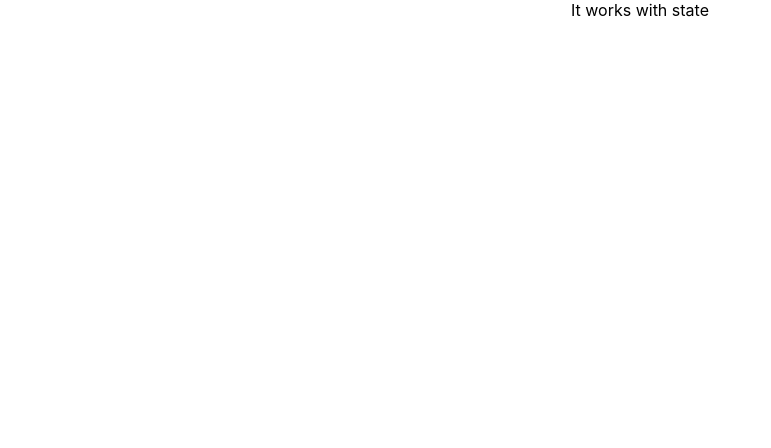
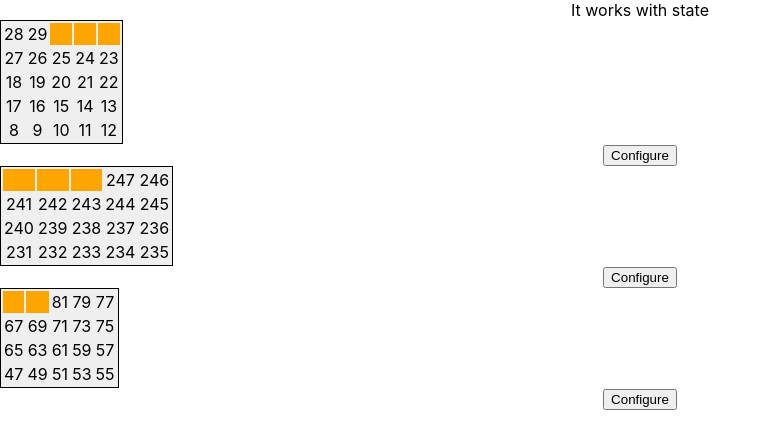
Before and after one commit to toddlemoine/take-home-cs, a React (Create React App) app in the folder 1_tables/: page / in a window 1280 px wide. Shown: the top 448 px of the page, without its empty margins (0-771 px from the left). Built offline with nearby package versions, Linux system fonts and the light colour scheme.

Commit message:
Add RTL support, table components

```diff
--- a/1_tables/src/App.js
+++ b/1_tables/src/App.js
@@ -1,11 +1,15 @@
 import React from 'react';
 import { connect } from 'react-redux';
 import './App.css';
+import { ConfigurableSequenceTable } from './components/ConfigurableSequenceTable';
 
-export function App({ text }) {
+export function App({ text, sequences, configureSequence }) {
   return (
     <div className="App">
       { text }
+      <section className="tables">
+        { sequences.map(( seq, index ) => <ConfigurableSequenceTable key={index} rows={seq} onConfigureClick={() => configureSequence(index)} />)}
+      </section>
     </div>
   );
 }
--- a/1_tables/src/app/createSequence.js
+++ b/1_tables/src/app/createSequence.js
@@ -1,9 +1,19 @@
+const directions = {
+  LTR: 'LTR',
+  RTL: 'RTL'
+};
+
 const defaultOptions = {
   start: 1,
   end: 10,
   step: 1,
-  switchAfter: 5
+  switchAfter: 5,
+  direction: directions.LTR
 };
+
+function isRTL(direction) {
+  return direction === directions.RTL;
+}
 
 function isEven(num) {
   return num % 2 === 0;
@@ -16,7 +26,7 @@ function padRowWithNulls(row, size) {
   return row;
 }
 
-function switchback(seq, size) {
+function switchback(seq, size, direction) {
   const rows = [];
   let curr = 0;
   while (curr < seq.length) {
@@ -31,18 +41,23 @@ function switchback(seq, size) {
     if (index === rows.length - 1) {
       padRowWithNulls(row, size);
     }
-    return isEven(index) ? row : row.reverse();
+
+    if (isRTL(direction)) {
+      return isEven(index) ? row.reverse() : row;
+    } else {
+      return isEven(index) ? row : row.reverse();
+    }
   });
 
-  return switchedRows;
+  return switchedRows.reverse();
 }
 
-export function createSequence({ start, end, step, switchAfter } = defaultOptions) {
+export function createSequence({ start, end, step, switchAfter, direction } = defaultOptions) {
   const seq = [];
   step = step || defaultOptions.step
   for (let i=start; i<=end; i=i+step) {
     seq.push(i);
   }
 
-  return switchback(seq, switchAfter);
+  return switchback(seq, switchAfter, direction );
 }
--- /dev/null
+++ b/1_tables/src/components/ConfigurableSequenceTable.jsx
@@ -0,0 +1,11 @@
+import React from 'react';
+import { SequenceTable } from './SequenceTable';
+
+export function ConfigurableSequenceTable({ rows, onConfigureClick }) {
+  return (
+    <div className="configurable-sequence-table">
+      <SequenceTable rows={rows} />
+      <button onClick={onConfigureClick}>Configure</button>
+    </div>
+  )
+}
--- /dev/null
+++ b/1_tables/src/components/SequenceTable.css
@@ -0,0 +1,8 @@
+.sequence-table {
+  border: 1px solid black;
+  background: #efefef;
+}
+
+.sequence-table td[disabled] {
+  background: orange;
+}
--- /dev/null
+++ b/1_tables/src/components/SequenceTable.jsx
@@ -0,0 +1,20 @@
+import React from 'react';
+import './SequenceTable.css';
+
+function SequenceTable({ rows }) {
+  return (
+    <table className="sequence-table">
+      <tbody>
+        {rows.map(row => (
+          <tr>
+            {row.map(val => (
+              <td disabled={val === null}>{val}</td>
+            ))}
+          </tr>
+        ))}
+      </tbody>
+    </table>
+  )
+}
+
+export { SequenceTable };
--- a/1_tables/src/reducers/index.js
+++ b/1_tables/src/reducers/index.js
@@ -1,6 +1,12 @@
+import { createSequence } from '../app/createSequence';
 
 const initialState = {
-  text: 'It works with state'
+  text: 'It works with state',
+  sequences: [
+    createSequence({ start: 8, end: 29, switchAfter: 5 }),
+    createSequence({ start: 231, end: 247, switchAfter: 5 }),
+    createSequence({ start: 47, end: 81, step: 2, switchAfter: 5 })
+  ]
 };
 
 export const tables = function(state = initialState, action) {
```
Also changed, not shown: 2 other files (tests, documents, lock files or other folders).
